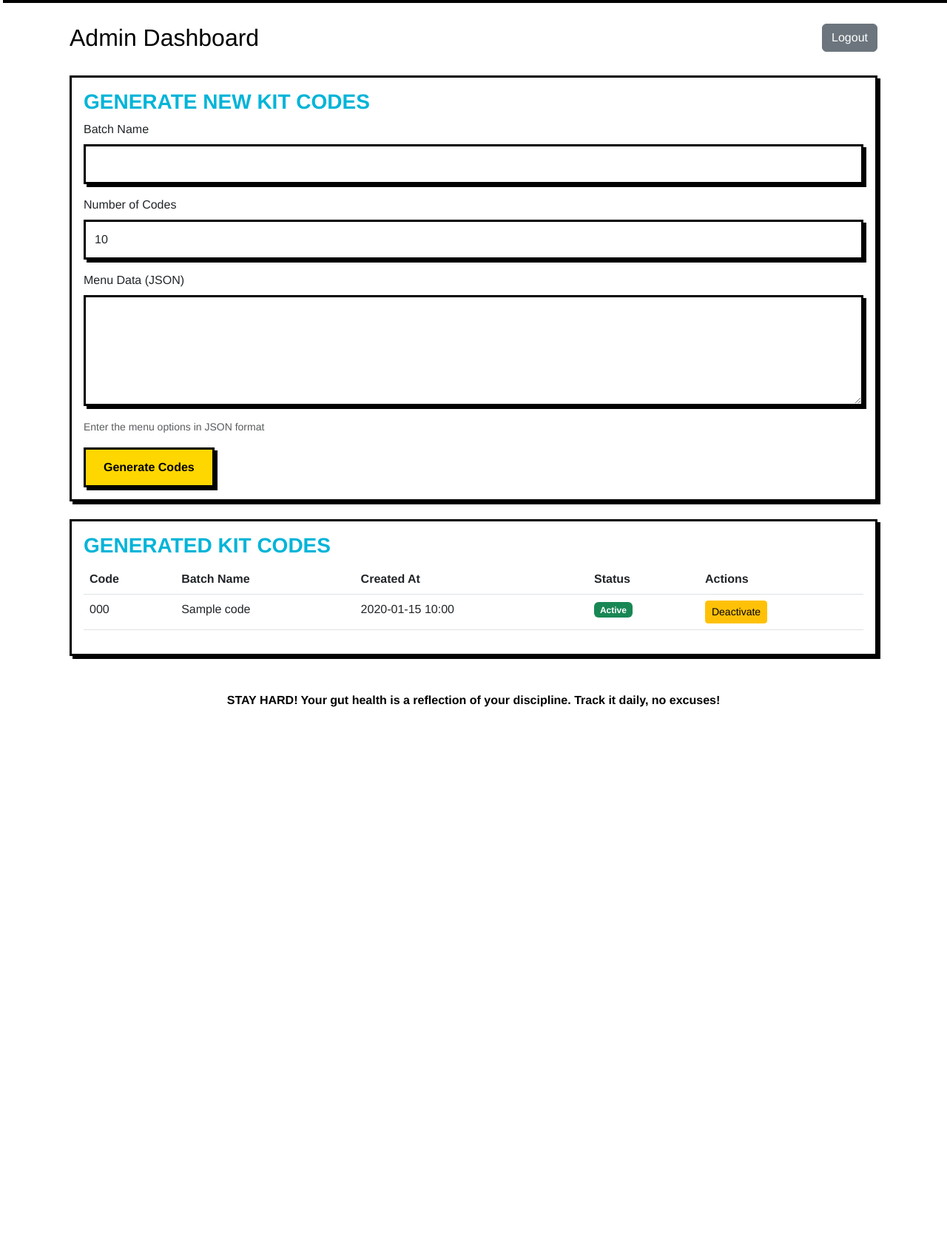
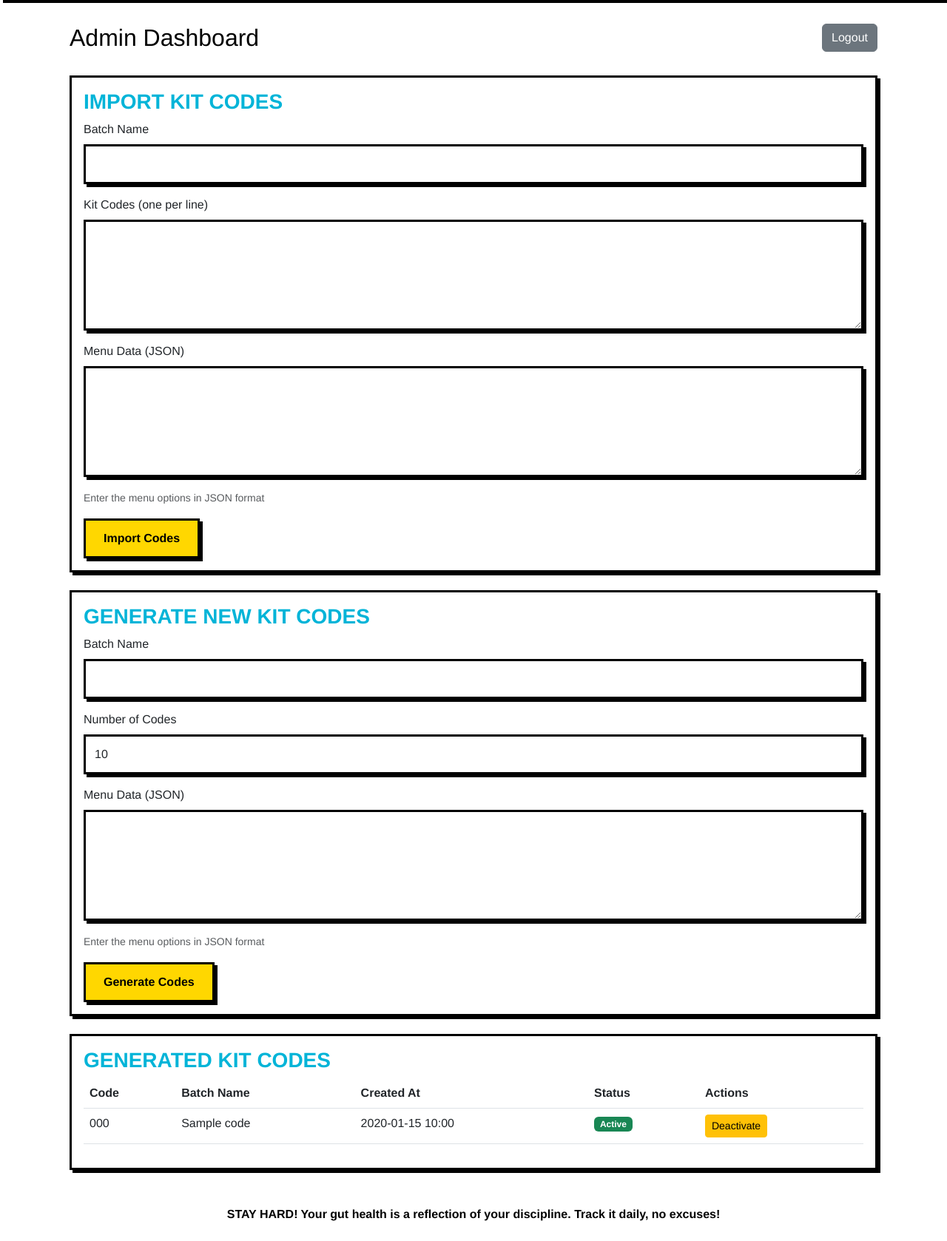
Before and after one commit to dhruv1710/ZuMicrobiome, a Flask app: page /admin/dashboard in a window 1280 px wide. Shown: the part 68-1746 px from the top of the page at 74% size. Before the commit the page ends 1024 px from the top, so only its background shows below. Run offline with Flask 3, Linux system fonts and the light colour scheme; the visitor is signed in with stand-in values (Sample User, id 1); tables that the repository leaves empty hold one stand-in row (values such as "Sample post"); some libraries are stand-ins or nearby versions; some web fonts are replaced.

Commit message:
Assistant checkpoint: Add batch import functionality for kit codes
Assistant generated file changes:
- app.py: Add batch import route
- templates/admin/dashboard.html: Add batch import form

---

User prompt:

I don't want to generate kit codes but add them in a batch

```diff
--- a/app.py
+++ b/app.py
@@ -93,6 +93,38 @@ def admin_dashboard():
     from models import KitCode
     kit_codes = KitCode.query.order_by(KitCode.created_at.desc()).all()
     return render_template('admin/dashboard.html', kit_codes=kit_codes)
+
+@app.route('/admin/import-codes', methods=['POST'])
+@admin_required
+def import_kit_codes():
+    from models import KitCode, AnonymousUser
+    batch_name = request.form.get('batch_name')
+    codes = request.form.get('codes', '').strip().split('\n')
+    menu_data = request.form.get('menu_data')
+
+    try:
+        menu_json = json.loads(menu_data) if menu_data else {}
+    except json.JSONDecodeError:
+        flash('Invalid JSON format for menu data', 'error')
+        return redirect(url_for('admin_dashboard'))
+
+    for code in codes:
+        code = code.strip()
+        if code:
+            kit_code = KitCode(
+                code=code,
+                batch_name=batch_name,
+                menu_data=menu_json,
+                created_by=session['admin_id']
+            )
+            db.session.add(kit_code)
+
+            anon_user = AnonymousUser(kit_id=code)
+            db.session.add(anon_user)
+
+    db.session.commit()
+    flash(f'Successfully imported {len(codes)} kit codes', 'success')
+    return redirect(url_for('admin_dashboard'))
 
 @app.route('/admin/generate-codes', methods=['POST'])
 @admin_required
--- a/templates/admin/dashboard.html
+++ b/templates/admin/dashboard.html
@@ -8,6 +8,29 @@
         </div>
         <div class="col text-end">
             <a href="{{ url_for('admin_logout') }}" class="btn btn-secondary">Logout</a>
+        </div>
+    </div>
+
+    <!-- Kit Code Import -->
+    <div class="card mb-4">
+        <div class="card-body">
+            <h3 class="card-title">Import Kit Codes</h3>
+            <form method="POST" action="{{ url_for('import_kit_codes') }}">
+                <div class="mb-3">
+                    <label for="batch_name" class="form-label">Batch Name</label>
+                    <input type="text" class="form-control" id="batch_name" name="batch_name" required>
+                </div>
+                <div class="mb-3">
+                    <label for="codes" class="form-label">Kit Codes (one per line)</label>
+                    <textarea class="form-control" id="codes" name="codes" rows="5" required></textarea>
+                </div>
+                <div class="mb-3">
+                    <label for="menu_data" class="form-label">Menu Data (JSON)</label>
+                    <textarea class="form-control" id="menu_data" name="menu_data" rows="5"></textarea>
+                    <small class="text-muted">Enter the menu options in JSON format</small>
+                </div>
+                <button type="submit" class="btn btn-primary">Import Codes</button>
+            </form>
         </div>
     </div>
 
```
